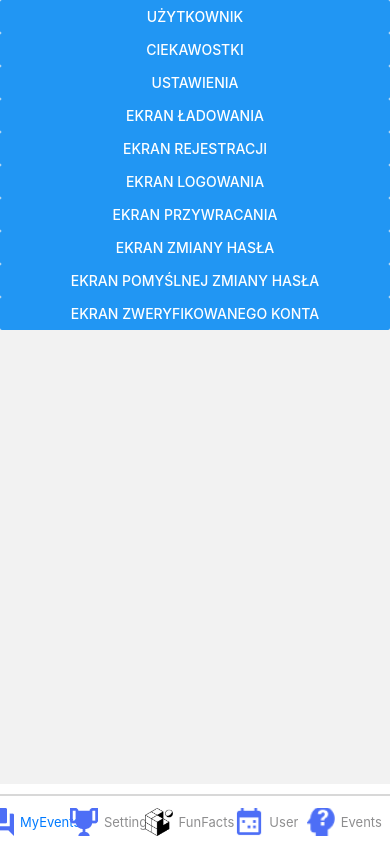
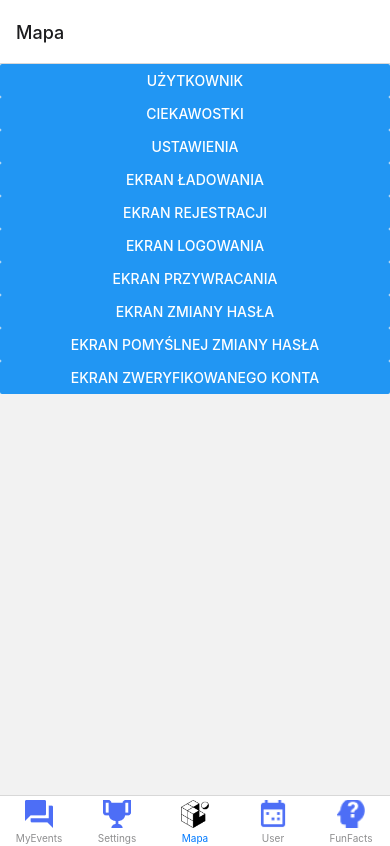
Before and after one commit to PlichtaM/MeetFit-App, a React Native app: screen /Mapa in a window 390 px wide. Built offline with nearby package versions, Linux system fonts and the light colour scheme.

Commit message:
add Footer

```diff
--- a/App.js
+++ b/App.js
@@ -4,6 +4,7 @@ import { NavigationContainer } from '@react-navigation/native';
 import { createStackNavigator } from '@react-navigation/stack';
 import { AppProvider } from './AppContext';
 
+import Footer from './src/components/Footer';
 import Map from './src/screens/Map';
 import User from './src/screens/User';
 import Events from './src/screens/Events';
@@ -18,7 +19,7 @@ import ForgotPasswordScreen from './src/screens/ForgotPasswordScreen';
 import ChangePasswordScreen from './src/screens/ChangePasswordScreen';
 import CorrectChangedPasswordScreen from './src/screens/CorrectChangedPasswordScreen ';
 import VerifiedScreen from './src/screens/VerifiedScreen';
-import Footer from './src/components/Footer';
+
 const Stack = createStackNavigator();
 
 export default function App() {
@@ -26,7 +27,8 @@ export default function App() {
     <AppProvider>
       <View style={{ flex: 1 }}>
       <NavigationContainer>
-        <Stack.Navigator initialRouteName="Map" screenOptions={{ headerShown: false }}>
+        <Stack.Navigator initialRouteName="Footer" screenOptions={{ headerShown: false }}>
+          <Stack.Screen name="Footer" component={Footer} />
           <Stack.Screen name="Mapa" component={Map} />
           <Stack.Screen name="Użytkownik" component={User} />
           <Stack.Screen name="Wydarzenia" component={Events} />
@@ -43,7 +45,6 @@ export default function App() {
           <Stack.Screen name="Ekran Zweryfikowanego Konta" component={VerifiedScreen} options={{ title: '' }} />
         </Stack.Navigator>
       </NavigationContainer>
-      <Footer />
       </View>
     </AppProvider>
   );
--- a/src/components/Footer.js
+++ b/src/components/Footer.js
@@ -1,50 +1,48 @@
-import React from 'react';
-import { Image, View } from 'react-native';
-import { createBottomTabNavigator } from '@react-navigation/bottom-tabs';
-import { NavigationContainer } from '@react-navigation/native';
-import FooterStyles from '../styles/FooterStyles';
+import React from "react";
+import { Image, View } from "react-native";
+import { createBottomTabNavigator } from "@react-navigation/bottom-tabs";
+import { NavigationContainer } from "@react-navigation/native";
+import FooterStyles from "../styles/FooterStyles";
 
-import MyEvents from '../screens/MyEvents';
-import Settings from '../screens/Settings';
-import FunFacts from '../screens/FunFacts';
-import User from '../screens/User';
-import Events from '../screens/Events';
+import MyEvents from "../screens/MyEvents";
+import Settings from "../screens/Settings";
+import Mapa from "../screens/Map";
+import FunFacts from "../screens/FunFacts";
+import User from "../screens/User";
 
 const Tab = createBottomTabNavigator();
 
 const Footer = () => {
   const getTabBarIcon = (routeName) => {
     let iconSource;
-    if (routeName === 'MyEvents') {
-      iconSource = require('../../assets/iconChat.png');
-    } else if (routeName === 'Settings') {
-      iconSource = require('../../assets/iconTrophy.png');
-    } else if (routeName === 'FunFacts') {
-      iconSource = require('../../assets/favicon.png');
-    } else if (routeName === 'User') {
-      iconSource = require('../../assets/IconCalendar.png');
-    } else if (routeName === 'Events') {
-      iconSource = require('../../assets/iconFunFacts.png');
+    if (routeName === "MyEvents") {
+      iconSource = require("../../assets/iconChat.png");
+    } else if (routeName === "Settings") {
+      iconSource = require("../../assets/iconTrophy.png");
+    } else if (routeName === "Mapa") {
+      iconSource = require("../../assets/favicon.png");
+    } else if (routeName === "User") {
+      iconSource = require("../../assets/IconCalendar.png");
+    } else if (routeName === "FunFacts") {
+      iconSource = require("../../assets/iconFunFacts.png");
     }
-
     return <Image source={iconSource} style={FooterStyles.Icon} />;
   };
 
   return (
     <View style={FooterStyles.container}>
-      <NavigationContainer>
         <Tab.Navigator
+          initialRouteName="Mapa"
           screenOptions={({ route }) => ({
             tabBarIcon: ({}) => getTabBarIcon(route.name),
           })}
         >
           <Tab.Screen name="MyEvents" component={MyEvents} />
           <Tab.Screen name="Settings" component={Settings} />
+          <Tab.Screen name="Mapa" component={Mapa} />
+          <Tab.Screen name="User" component={User} />
           <Tab.Screen name="FunFacts" component={FunFacts} />
-          <Tab.Screen name="User" component={User} />
-          <Tab.Screen name="Events" component={Events} />
         </Tab.Navigator>
-      </NavigationContainer>
     </View>
   );
 };
--- a/src/screens/Map.js
+++ b/src/screens/Map.js
@@ -1,7 +1,9 @@
 import React from 'react';
-import { View, Button, Text } from 'react-native';
+import { View, Button } from 'react-native';
+import { useNavigation } from '@react-navigation/native';
 
-function Mapa({ navigation }) {
+function Mapa() {
+  const navigation = useNavigation();
   return (
     <View>
       <Button title="Użytkownik" onPress={() => navigation.navigate('Użytkownik')} />
--- a/src/styles/FooterStyles.js
+++ b/src/styles/FooterStyles.js
@@ -1,6 +1,6 @@
 const FooterStyles = {
   container: {
-    height: 60,
+    height: '100%',
     width: '100%',
   },
   Icon: {
```
